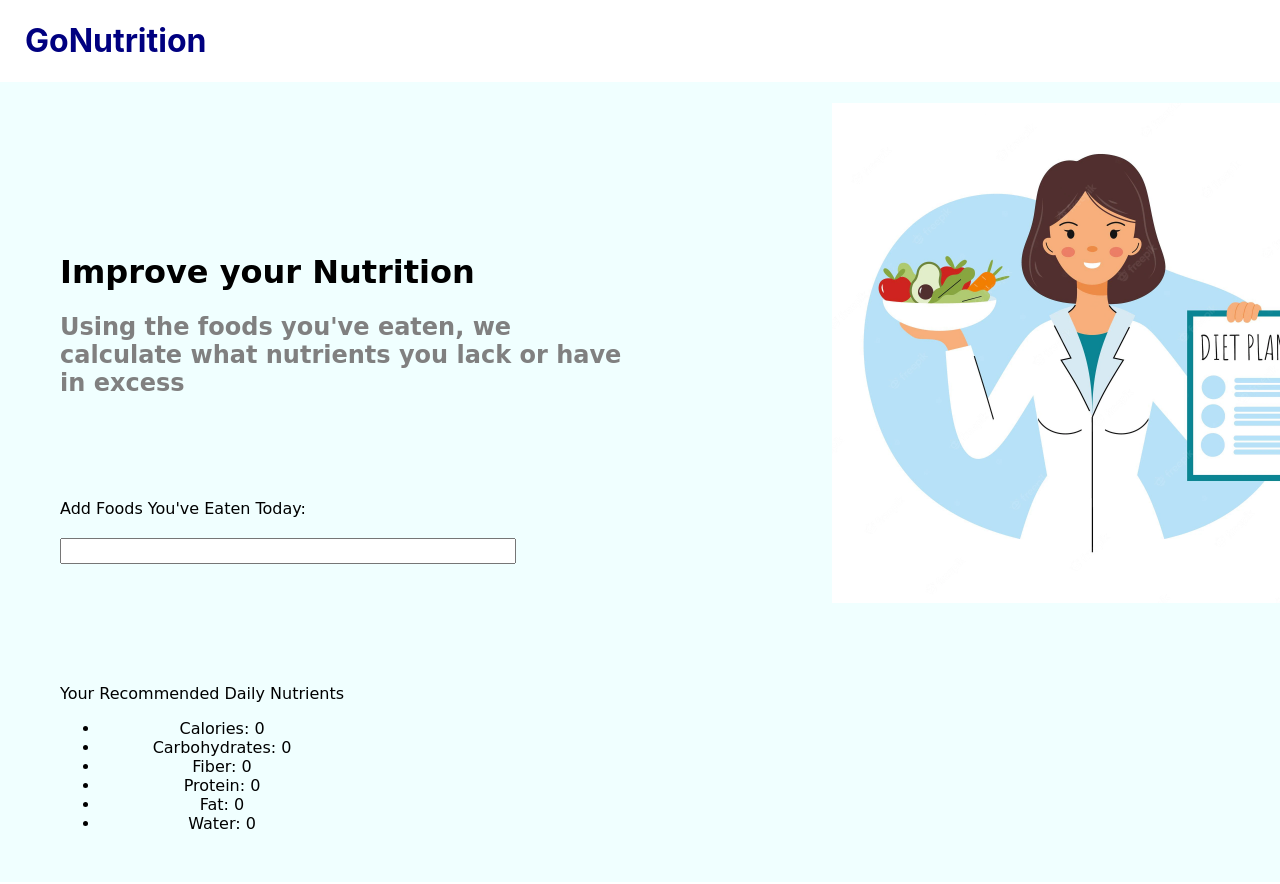
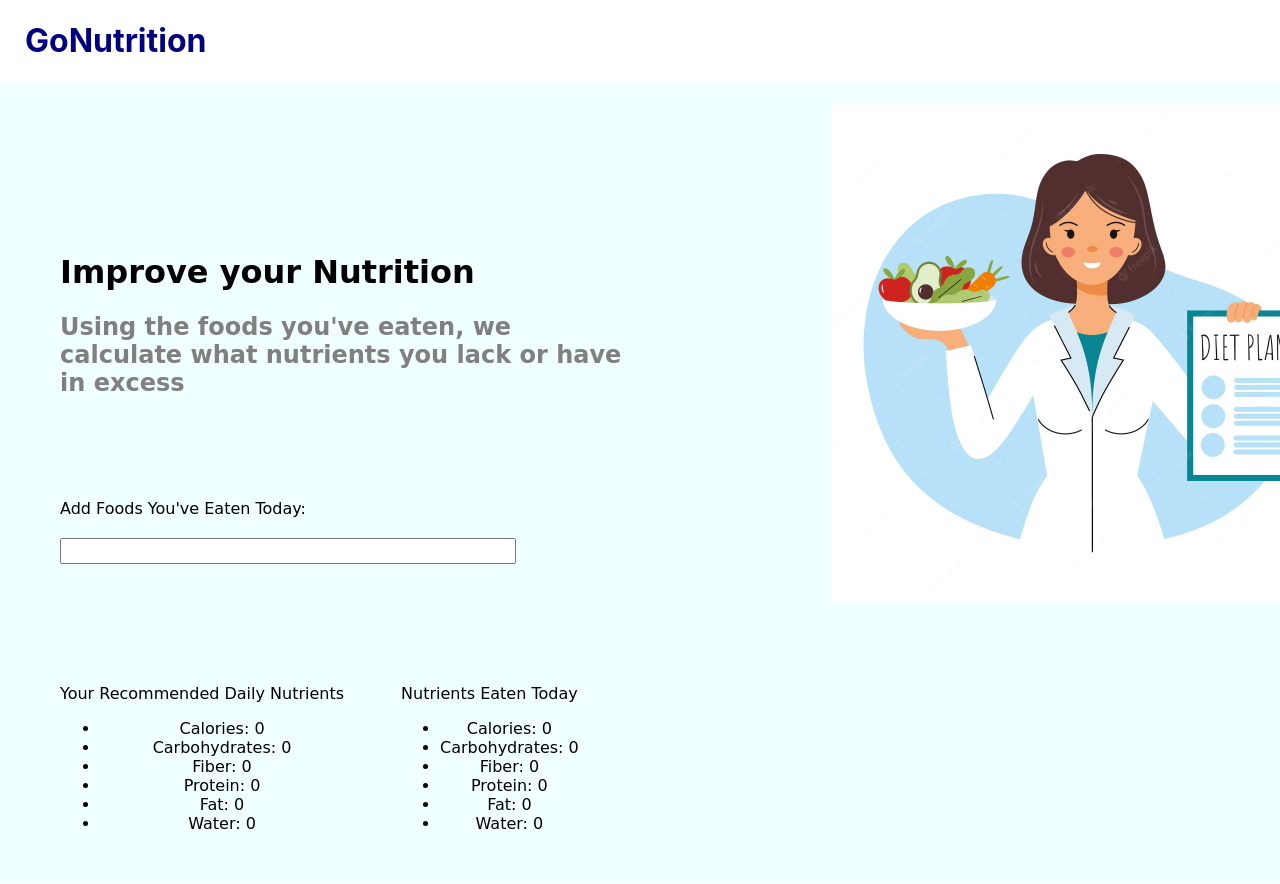
Before and after one commit to cam-thomas/NutritionProject, a React (Create React App) app in the folder client/: page / in a window 1280 px wide. Shown: the top 884 px of the page. Built offline with nearby package versions, Linux system fonts and the light colour scheme.

Commit message:
nutrients eaten today

```diff
--- a/client/src/App.css
+++ b/client/src/App.css
@@ -18,6 +18,12 @@
 .recommendedNutrients {
   position: absolute;
   margin-left: 60px;
+  top: 200px;
+}
+
+.foodEaten {
+  position: absolute;
+  margin-left: 400px;
   top: 200px;
 }
 
@@ -50,6 +56,7 @@ button {
 
 
 }
+
 .signUpDiv {
   position: absolute;
   bottom: 67%;
@@ -60,6 +67,7 @@ button {
 .label {
   text-align: right;
 }
+
 .inputFood {
   margin-left: 60px;
   position: absolute;
@@ -79,6 +87,7 @@ img {
   width: 500px;
   height: 500px;
 }
+
 .doctorImage {
   position: relative;
   width: 500px;
@@ -86,6 +95,7 @@ img {
   bottom: 50%;
   left: 65%;
 }
+
 
 #improveDes {
   color: grey;
@@ -100,6 +110,7 @@ img {
   font-family: "Comic Sans MS", "Comic Sans", "cursive";
 
 }
+
 .improveHeadline {
   margin-left: 60px;
   width: 45%;
@@ -111,7 +122,7 @@ img {
 }
 
 .header {
-  color:navy;
+  color: navy;
   text-align: left;
   margin-left: 25px;
 }
@@ -135,6 +146,7 @@ img {
   from {
     transform: rotate(0deg);
   }
+
   to {
     transform: rotate(360deg);
   }
--- a/client/src/App.jsx
+++ b/client/src/App.jsx
@@ -17,6 +17,23 @@ function RecommendedNutrients({userSignedIn, recommendedNutrition}) {
           {Object.keys(recommendedNutrition).map((key, index) => (
             <li className="list-group-item">
               {key+":"} {recommendedNutrition[key]}
+            </li>
+          ))}
+        </ul>
+      </div>
+    );
+  }
+}
+
+function NutrientsEaten({ userSignedIn, nutrientsEaten }) {
+  if (userSignedIn) {
+    return (
+      <div className="foodEaten">
+        Nutrients Eaten Today
+        <ul className="list-group">
+          {Object.keys(nutrientsEaten).map((key, index) => (
+            <li className="list-group-item">
+              {key + ":"} {nutrientsEaten[key]}
             </li>
           ))}
         </ul>
@@ -64,6 +81,7 @@ function App(props) {
   // foodEaten: {apple : {Calories: ..., Carbohydrates: ..., }}
   const [foodEaten, setfoodEaten] = useState({})
   const [recommendedNutrition, setrecommendedNutrition] = useState({Calories: 0, Carbohydrates: 0, Fiber : 0, Protein: 0, Fat: 0, Water: 0})
+  const [consumedNutrients, setconsumedNutrients] = useState({ Calories: 0, Carbohydrates: 0, Fiber: 0, Protein: 0, Fat: 0, Water: 0 })
 
 
   function handleUserInputFood(event) {
@@ -99,6 +117,7 @@ function App(props) {
             <FoodInputForm userSignedIn={userSignedIn} userinputFood={userinputFood} handleUserInputFood={handleUserInputFood} handleUserInputFormSubmit={handleUserInputFormSubmit}/>
         </div>
         <RecommendedNutrients userSignedIn={userSignedIn} recommendedNutrition={recommendedNutrition}/>
+        <NutrientsEaten userSignedIn={userSignedIn} nutrientsEaten={consumedNutrients} />
       </div>
     </div>
   );
```
